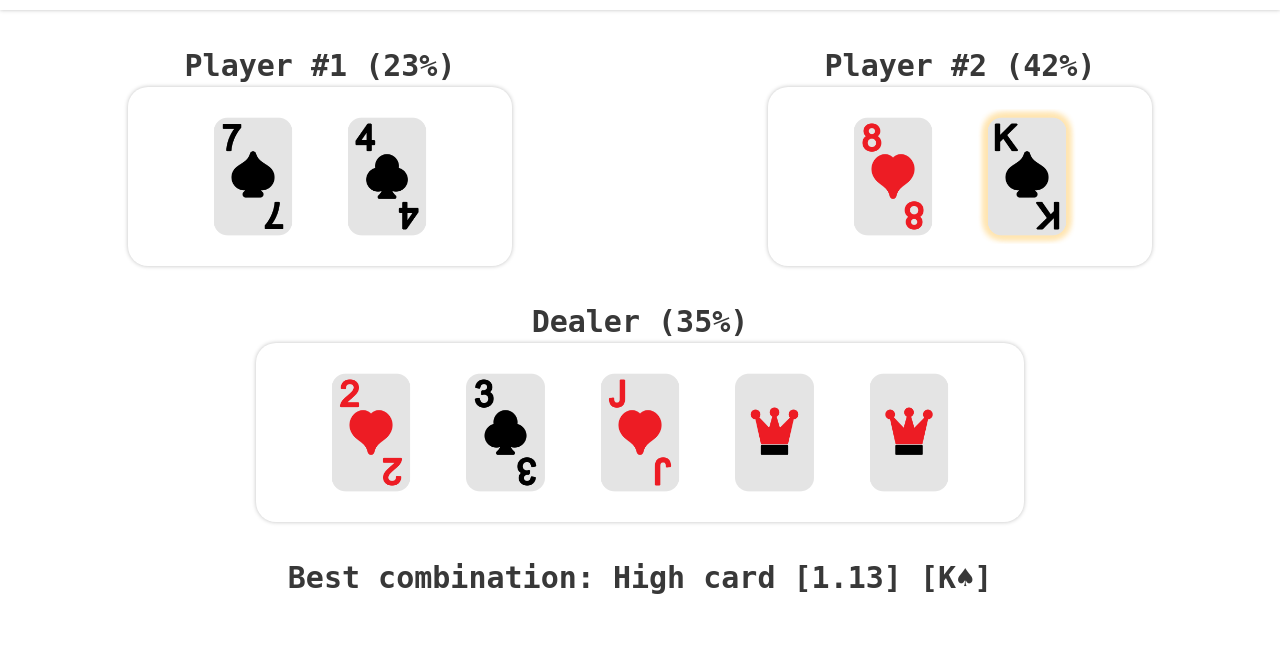
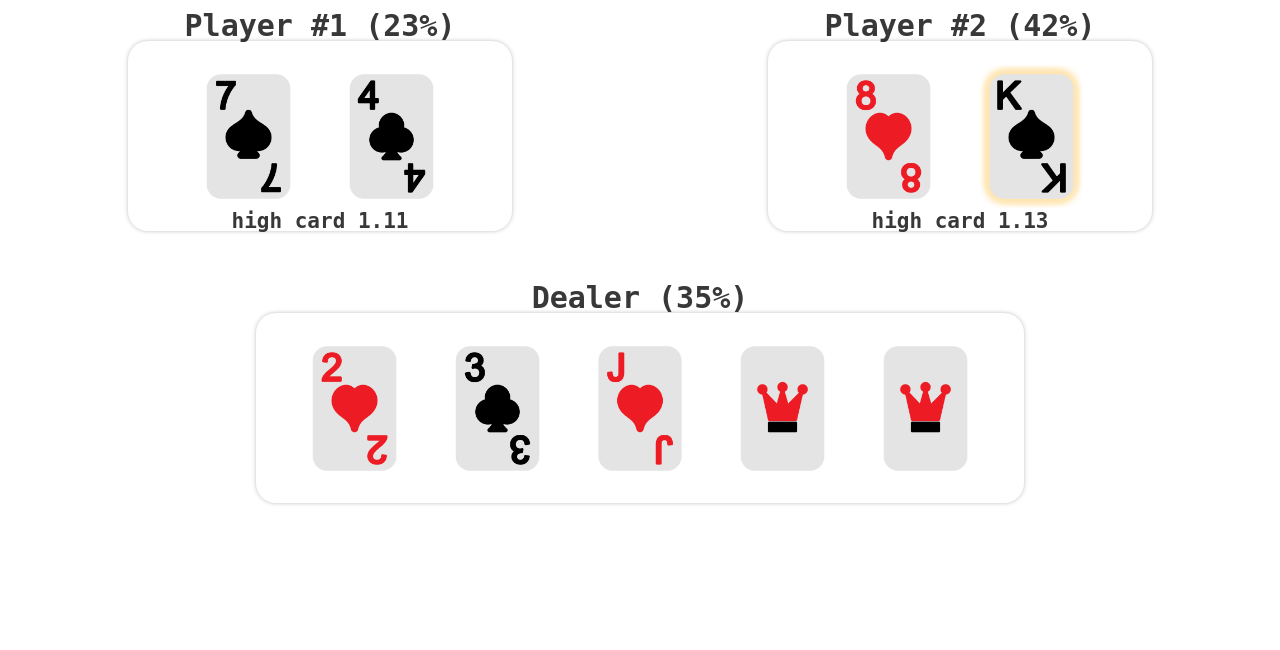
Before and after one commit to richerX/poker, a Django app: page /generator/ in a window 1280 px wide. Shown: the part 150-800 px from the top of the page. Run offline with Django 4.2, Linux system fonts and the light colour scheme.

Commit message:
Added UI combination for each player

```diff
--- a/app/views.py
+++ b/app/views.py
@@ -5,6 +5,7 @@ from django.http import HttpResponse
 from django.template import loader
 from engine.game.game import Game
 from engine.game.player import Player
+from engine.toolkit.combination import Combination
 from engine.responses.generator_response import GeneratorResponse
 from engine.toolkit.constants import *
 
@@ -13,6 +14,7 @@ from engine.toolkit.constants import *
 class GeneratorContext:
     player: Player
     prediction: int
+    combination: Combination
     files: list[str]
 
 
@@ -33,12 +35,13 @@ def generate_mode_page(request, stage = 0):
     # context
     players_context = list()
     shown_cards = sum(tours[:stage + 1])
-    combination = response.combinations[stage]
+    best_combination = response.best_combinations[stage]
     response.players[-1].cards = response.players[-1].cards[:shown_cards] + [None] * (sum(tours) - shown_cards)
-    for player, prediction in zip(response.players, response.predictions[stage]):
-        players_context.append(GeneratorContext(player, prediction, [get_card_file(card, combination) for card in player.cards]))
+    response.players_combinations[stage] += [None]
+    for player, prediction, combination in zip(response.players, response.predictions[stage], response.players_combinations[stage]):
+        players_context.append(GeneratorContext(player, prediction, combination, [get_card_file(card, best_combination) for card in player.cards]))
 
-    context = {"combination": combination,
+    context = {"best_combination": best_combination,
                "players_context": players_context[:-1],
                "dealer_context": players_context[-1:]}
 
--- a/engine/game/game.py
+++ b/engine/game/game.py
@@ -23,17 +23,19 @@ class Game:
         response = GeneratorResponse(self.players, self.dealer)
         for index, tour in enumerate(constants.tours):
             self.dealer.add(self.deck.pick(tour))
-            predictions, combination = self.show()
+            predictions, best_combination, combinations = self.show()
             response.predictions.append(predictions)
-            response.combinations.append(combination)
+            response.best_combinations.append(best_combination)
+            response.players_combinations.append(combinations)
         return response
 
-    def show(self) -> Tuple[list[int], Combination]:
+    def show(self) -> Tuple[list[int], Combination, list[Combination]]:
         predictions: list[int] = Predictor(self.deck.cards, self.dealer.cards, [player.cards for player in self.players]).chances
         everybody: list[Player] = self.players + [self.dealer]
-        combination: Combination = max([Collection(player.cards + self.dealer.cards).powerful for player in self.players], key = lambda x: x.power)
+        combinations: list[Combination] = [Collection(player.cards + self.dealer.cards).powerful for player in self.players]
+        best_combination: Combination = max(combinations, key = lambda x: x.power)
         if self.display:
             for index, player in enumerate(everybody):
                 print(f"{player} | {predictions[index]}%\n")
-            print(f"{'Best': <10} | {combination}\n\n")
-        return predictions, combination
+            print(f"{'Best': <10} | {best_combination}\n\n")
+        return predictions, best_combination, combinations
--- a/engine/responses/generator_response.py
+++ b/engine/responses/generator_response.py
@@ -6,7 +6,8 @@ class GeneratorResponse:
     def __init__(self, players: list[Player], dealer: Player):
         self.players: list[Player] = players + [dealer]
         self.predictions: list[list[int]] = list()
-        self.combinations: list[Combination] = list()
+        self.players_combinations: list[list[Combination]] = list()
+        self.best_combinations: list[Combination] = list()
 
     def __repr__(self):
         return f"{self.players} {self.predictions}"
--- a/engine/toolkit/combination.py
+++ b/engine/toolkit/combination.py
@@ -25,4 +25,8 @@ class Combination:
             add = sum([card.rank / (100 ** index) for index, card in enumerate(reversed(self.cards))])
         elif self.name in ["full house"]:
             add = self.cards[4].rank + self.cards[0].rank / 100
-        return full + add / 100
+
+        result = full + add / 100
+        if result in [1.1400000000000001]:
+            result = round(result, 2)
+        return result
--- a/static/generator.css
+++ b/static/generator.css
@@ -22,7 +22,7 @@
 }
 
 #name {
-    height: 20%;
+    height: 17%;
     text-align: center;
 }
 
@@ -45,3 +45,13 @@
 #card-img {
     height: 75%;
 }
+
+#combination {
+    position: absolute;
+    width: 100%;
+    height: 10%;
+    bottom: 2%;
+
+    text-align: center;
+    font-size: 70%;
+}
--- a/static/style.css
+++ b/static/style.css
@@ -1,5 +1,5 @@
 :root {
-    --menu-height: 20%;
+    --menu-height: 15%;
 
     --main-height: calc(100% - var(--menu-height));
 }
--- a/templates/generator.html
+++ b/templates/generator.html
@@ -20,9 +20,9 @@
 
             {% include "sections/actor.html" with actor="dealer" cur_context=dealer_context %}
 
-            <div style="text-align: center">
-                Best combination: {{ combination }}
-            </div>
+{#            <div style="text-align: center">#}
+{#                Best combination: {{ best_combination }}#}
+{#            </div>#}
         </div>
 
         {% include "sections/scripts.html" %}
--- a/templates/sections/actor.html
+++ b/templates/sections/actor.html
@@ -7,6 +7,11 @@
             {% for file in player_context.files %}
                 <img id="card-img" src="../static/media/{{ file }}" alt="card">
             {% endfor %}
+            {% if actor == "player" %}
+                <div id="combination">
+                    {{ player_context.combination.name }} {{ player_context.combination.power }}
+                </div>
+            {% endif %}
         </div>
     </div>
 {% endfor %}
```
